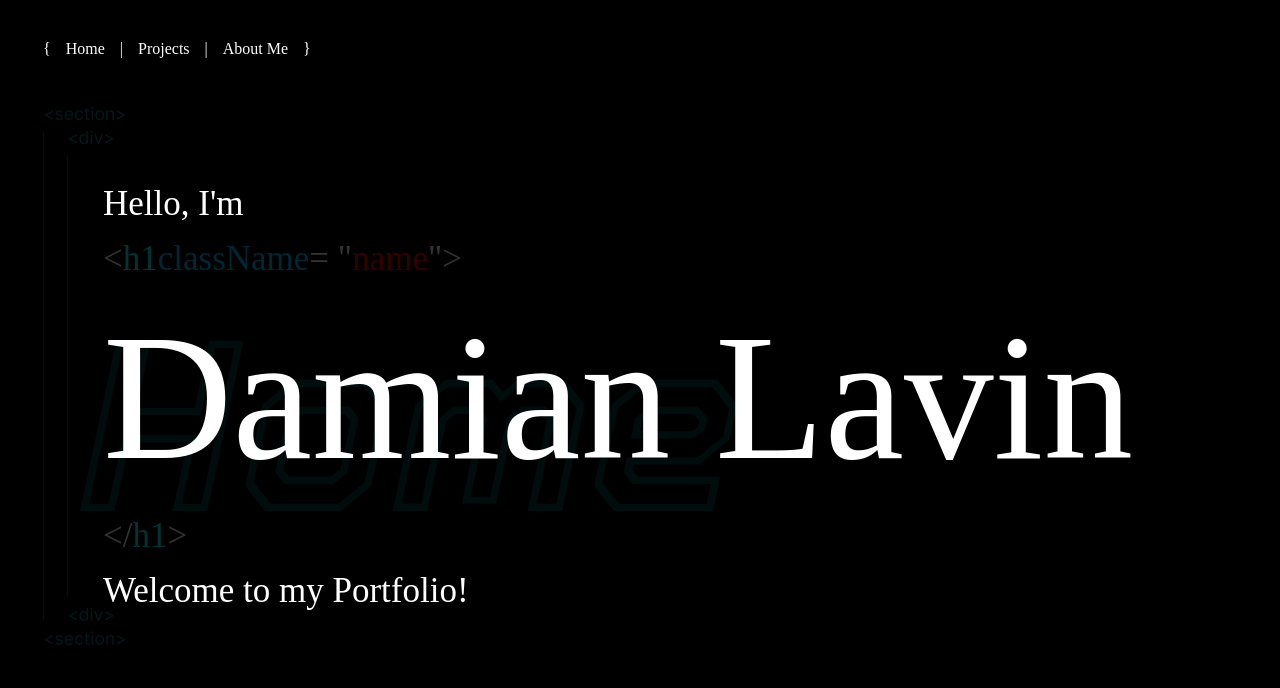
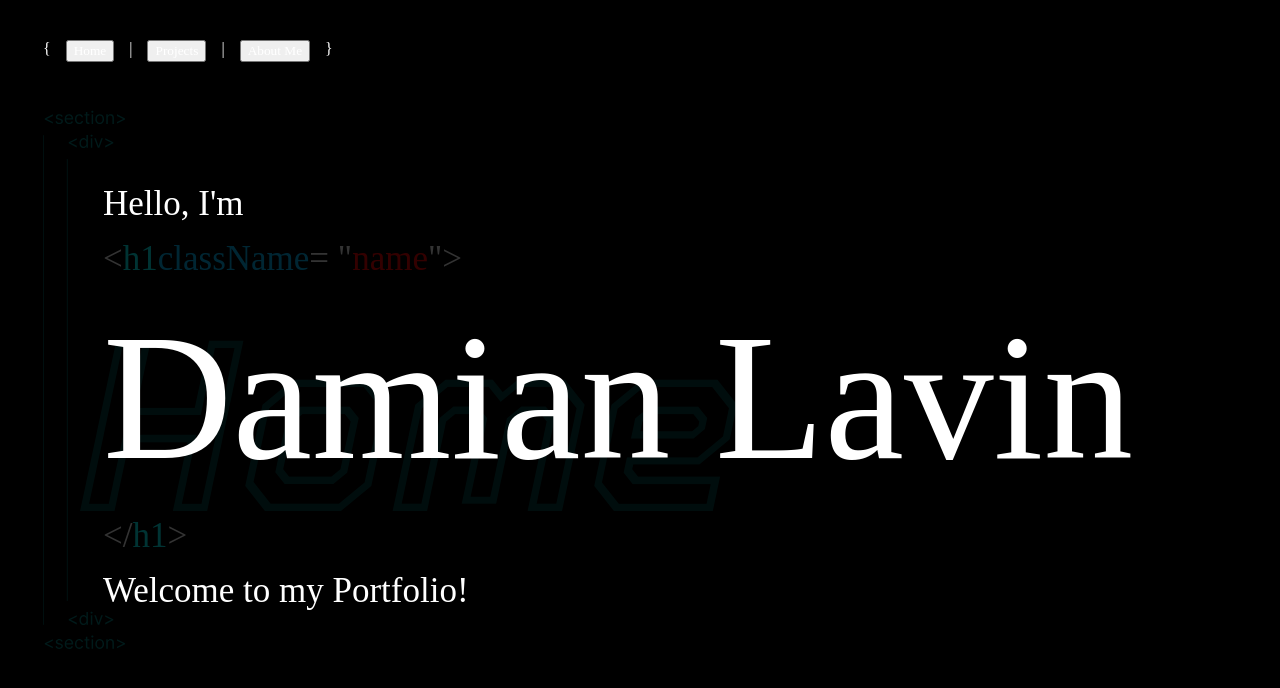
Before and after one commit to BlazinSamurai/portfolio, a React (Vite) app: page / in a window 1280 px wide. Shown: the top 688 px of the page. Built offline with nearby package versions, Linux system fonts and the light colour scheme.

Commit message:
NavBar works.

```diff
--- a/src/components/AboutMe/AboutMe.jsx
+++ b/src/components/AboutMe/AboutMe.jsx
@@ -1,8 +1,11 @@
 import BackgroundWithLayout from "../BackgroundWithLayout/BackgroundWithLayout";
 
-function AboutMe() {
+function AboutMe({ setActiveSection }) {
   return (
-    <BackgroundWithLayout defaultBackgroundText="ABOUT ME">
+    <BackgroundWithLayout
+      setActiveSection={setActiveSection}
+      defaultBackgroundText="ABOUT ME"
+    >
       <div className="bckgnd-layout__custom-damianLavin">Loading . . .</div>
     </BackgroundWithLayout>
   );
--- a/src/components/App/App.jsx
+++ b/src/components/App/App.jsx
@@ -1,4 +1,4 @@
-import { useState } from "react";
+import React, { useState } from "react";
 
 import "./App.css";
 
@@ -7,12 +7,24 @@ import Projects from "../Projects/Projects";
 import AboutMe from "../AboutMe/AboutMe";
 
 function App() {
+  const [activeSection, setActiveSection] = useState("home");
+
+  const renderSection = () => {
+    switch (activeSection) {
+      case "home":
+        return <Home setActiveSection={setActiveSection} />;
+      case "projects":
+        return <Projects setActiveSection={setActiveSection} />;
+      case "aboutMe":
+        return <AboutMe setActiveSection={setActiveSection} />;
+    }
+  };
+
   return (
     <div className="page">
       <div className="page__content">
-        <Home></Home>
-        {/* <Projects></Projects> */}
-        {/* <AboutMe></AboutMe> */}
+        {/* <Home setActiveSection={setActiveSection} /> */}
+        {renderSection()}
       </div>
     </div>
   );
--- a/src/components/BackgroundWithLayout/BackgroundWithLayout.jsx
+++ b/src/components/BackgroundWithLayout/BackgroundWithLayout.jsx
@@ -4,10 +4,14 @@ import homeBackground from "../../images/Home-background.svg";
 
 import NavBar from "../NavBar/NavBar";
 
-function BackgroundWithLayout({ defaultBackgroundText, children }) {
+function BackgroundWithLayout({
+  setActiveSection,
+  defaultBackgroundText,
+  children,
+}) {
   return (
     <div className="bckgnd-layout">
-      <NavBar></NavBar>
+      <NavBar setActiveSection={setActiveSection} />
       <div className="bckgnd-layout__container">
         <img
           src={homeBackground}
--- a/src/components/Home/Home.jsx
+++ b/src/components/Home/Home.jsx
@@ -1,8 +1,11 @@
 import BackgroundWithLayout from "../BackgroundWithLayout/BackgroundWithLayout";
 
-function Home() {
+function Home({ setActiveSection }) {
   return (
-    <BackgroundWithLayout defaultBackgroundText="Home">
+    <BackgroundWithLayout
+      setActiveSection={setActiveSection}
+      defaultBackgroundText="Home"
+    >
       <div className="bckgnd-layout__first-line">
         <p className="bckgnd-layout__custom-text">Hello, I'm</p>
       </div>
--- a/src/components/NavBar/NavBar.jsx
+++ b/src/components/NavBar/NavBar.jsx
@@ -1,18 +1,41 @@
-// get an error when this is uncommented ???
-// import Link from "react-router-dom";
-
 import "./NavBar.css";
 
-function NavBar() {
+import Home from "../Home/Home";
+import Projects from "../Projects/Projects";
+import AboutMe from "../AboutMe/AboutMe";
+
+function NavBar({ setActiveSection }) {
+  const setHandleSection = (value) => {
+    return handleActiveSection(value);
+  };
+
   return (
     <div className="navBar">
       <div className="navBar__container">
         <p className="navBar__brackets">{"{"}</p>
-        <p className="navBar__text"> Home </p>
+        {/* <p className="navBar__text"> Home </p> */}
+        <button
+          className="navBar__text"
+          onClick={() => setActiveSection("home")}
+        >
+          Home
+        </button>
         <p className="navBar__spacer"> | </p>
-        <p className="navBar__text"> Projects </p>
+        {/* <p className="navBar__text"> Projects </p> */}
+        <button
+          className="navBar__text"
+          onClick={() => setActiveSection("projects")}
+        >
+          Projects
+        </button>
         <p className="navBar__spacer"> | </p>
-        <p className="navBar__text"> About Me </p>
+        {/* <p className="navBar__text"> About Me </p> */}
+        <button
+          className="navBar__text"
+          onClick={() => setActiveSection("aboutMe")}
+        >
+          About Me
+        </button>
         <p className="navBar__brackets">{"}"}</p>
       </div>
     </div>
--- a/src/components/Projects/Projects.jsx
+++ b/src/components/Projects/Projects.jsx
@@ -1,8 +1,11 @@
 import BackgroundWithLayout from "../BackgroundWithLayout/BackgroundWithLayout";
 
-function Projects() {
+function Projects({ setActiveSection }) {
   return (
-    <BackgroundWithLayout defaultBackgroundText="PROJECTS">
+    <BackgroundWithLayout
+      setActiveSection={setActiveSection}
+      defaultBackgroundText="PROJECTS"
+    >
       <div className="bckgnd-layout__custom-damianLavin">In Progress . . .</div>
     </BackgroundWithLayout>
   );
```
